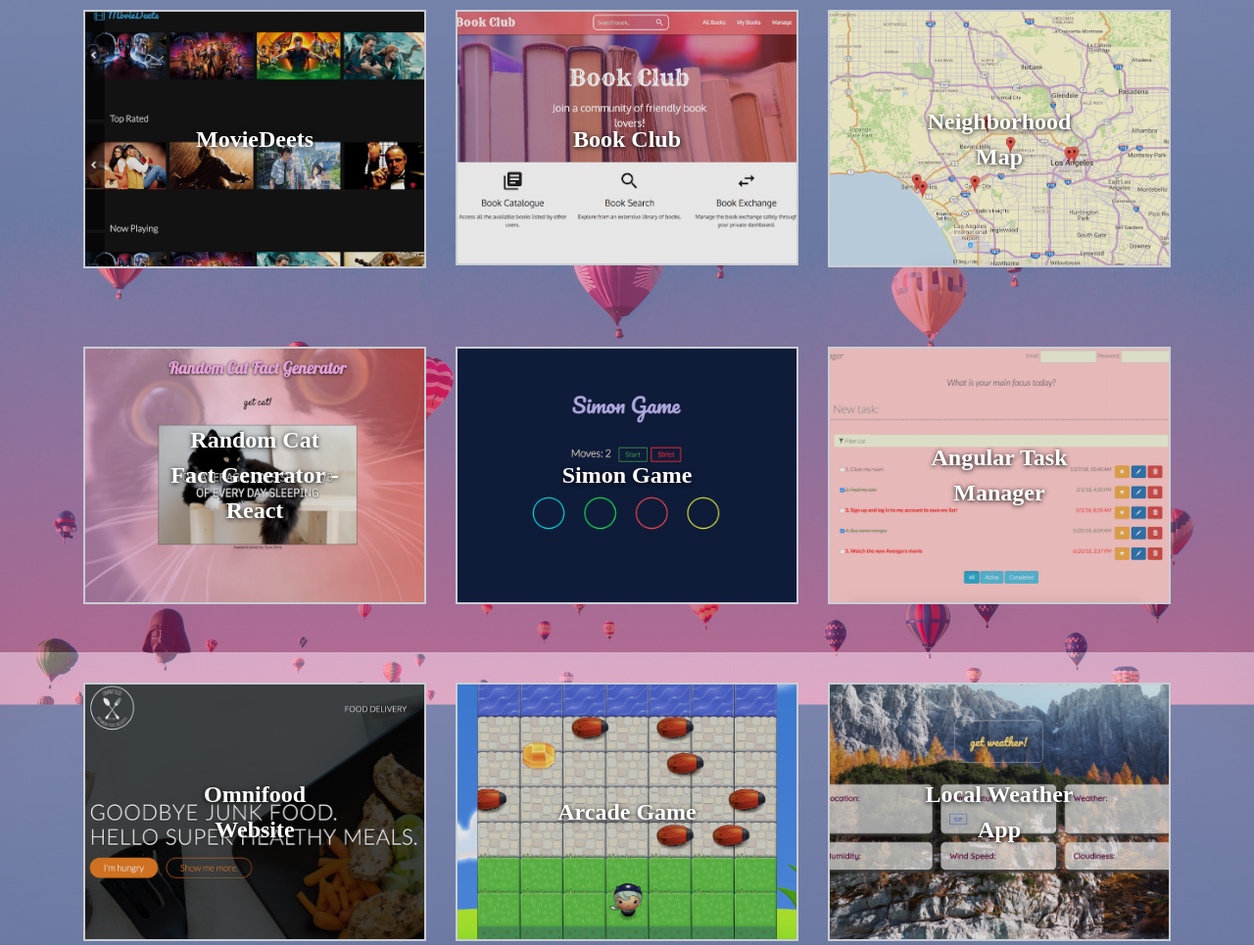
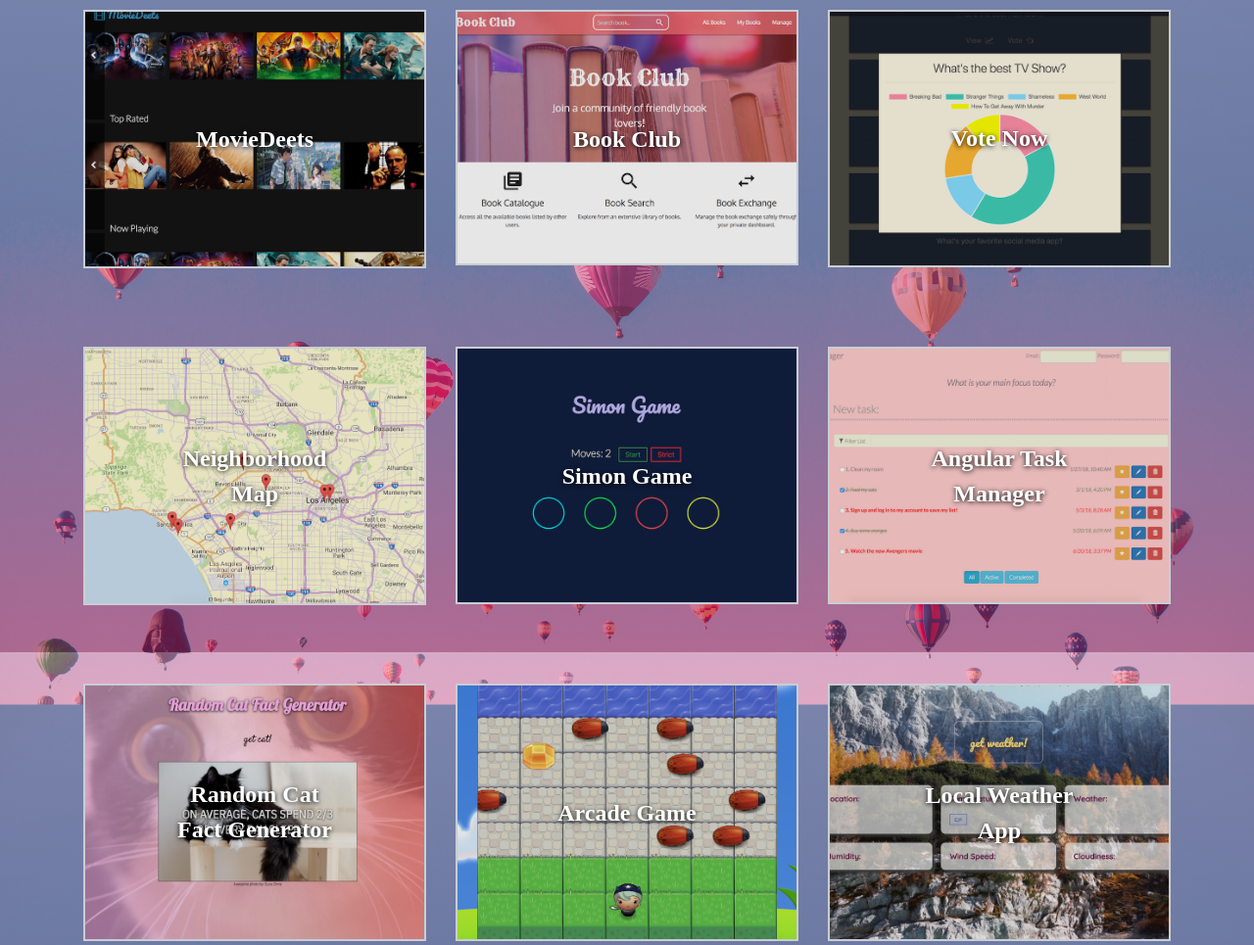
Before and after one commit to c-clin/chickencat.github.io, a website: page index.html in a window 1280 px wide. Shown: the part 1760-2725 px from the top of the page at 98% size. Drawn offline with nearby package versions, Linux system fonts and the light colour scheme; a script that the page names is missing; a web font is replaced by a local one.

Commit message:
added new project

```diff
--- a/index.html
+++ b/index.html
@@ -119,20 +119,20 @@
 					</div>
 					<div class="col-lg-4 col-md-4 col-sm-12">
 						<div class="hover-img js--row-1">
-							<a href="https://c-clin.github.io/neighborhood-map/" target="_blank">
-								<img src="images/neighborhood-map.jpg" class="work-img img-responsive">
+							<a href="https://votenow28.herokuapp.com/" target="_blank">
+								<img src="images/votenow.jpg" class="work-img img-responsive">
 							</a>
-							<div class="overlay-text">Neighborhood Map</div>
+							<div class="overlay-text">Vote Now</div>
 						</div>
 					</div>
 				</div>
 				<div class="row port-height">
 					<div class="col-lg-4 col-md-4 col-sm-12">
 						<div class="hover-img js--row-2">
-							<a href="http://react-random-cat-fact-generator.surge.sh/" target="_blank">
-								<img src="images/random-cat-fact-generator.jpg" class="work-img img-responsive">
+							<a href="https://c-clin.github.io/neighborhood-map/" target="_blank">
+								<img src="images/neighborhood-map.jpg" class="work-img img-responsive">
 							</a>
-							<div class="overlay-text">Random Cat Fact Generator - React</div>
+							<div class="overlay-text">Neighborhood Map</div>
 						</div>
 					</div>
 					<div class="col-lg-4 col-md-4 col-sm-12">
@@ -155,10 +155,10 @@
 				<div class="row port-height">
 					<div class="col-lg-4 col-md-4 col-sm-12">
 						<div class="hover-img js--row-1">
-							<a href="http://omnifood-fictional.netlify.com/#" target="_blank">
-								<img src="images/omnifood.jpg" class="work-img img-responsive">
+							<a href="http://react-random-cat-fact-generator.surge.sh/" target="_blank">
+								<img src="images/random-cat-fact-generator.jpg" class="work-img img-responsive">
 							</a>
-							<div class="overlay-text">Omnifood Website</div>
+							<div class="overlay-text">Random Cat Fact Generator</div>
 						</div>
 					</div>
 					<div class="col-lg-4 col-md-4 col-sm-12">
```
Also changed, not shown: images/votenow.jpg (added).
